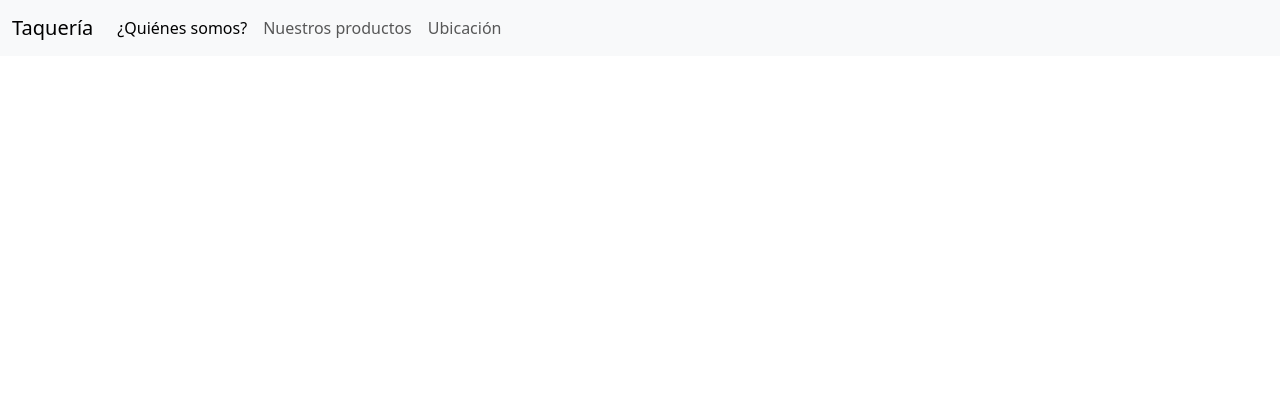
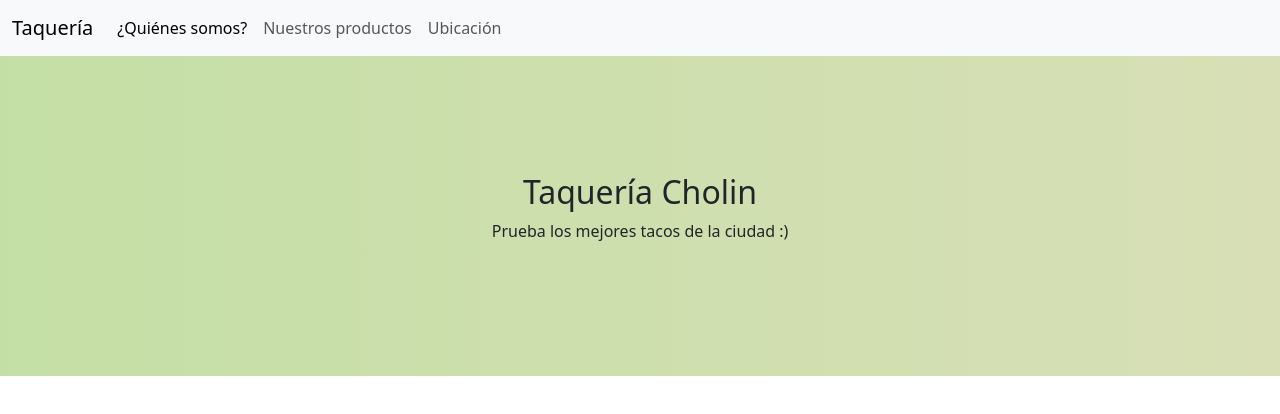
Before and after one commit to diegoldeve/juegos_landing, a plain HTML site: page index.html in a window 1280 px wide. Drawn offline with nearby package versions, Linux system fonts and the light colour scheme.

Commit message:
Agregué css y cover

```diff
--- a/index.html
+++ b/index.html
@@ -4,7 +4,8 @@
     <meta charset="utf-8">
     <meta name="viewport" content="width=device-width, initial-scale=1">
     <title>Taquería Cholin</title>
-    <link href="https://cdn.jsdelivr.net/npm/bootstrap@5.3.0-alpha3/dist/css/bootstrap.min.css" rel="stylesheet" integrity="sha384-KK94CHFLLe+nY2dmCWGMq91rCGa5gtU4mk92HdvYe+M/SXH301p5ILy+dN9+nJOZ" crossorigin="anonymous">
+    <link rel="stylesheet" href="styles.css">
+		<link href="https://cdn.jsdelivr.net/npm/bootstrap@5.3.0-alpha3/dist/css/bootstrap.min.css" rel="stylesheet" integrity="sha384-KK94CHFLLe+nY2dmCWGMq91rCGa5gtU4mk92HdvYe+M/SXH301p5ILy+dN9+nJOZ" crossorigin="anonymous">
   </head>
   <body>
     <header>
@@ -30,6 +31,10 @@
 				</div>
 			</nav>
     </header>
+		<div class="cover">
+			<h2>Taquería Cholin</h2>
+			<p>Prueba los mejores tacos de la ciudad :)</p>
+		</div>
     <script src="https://cdn.jsdelivr.net/npm/bootstrap@5.3.0-alpha3/dist/js/bootstrap.bundle.min.js" integrity="sha384-ENjdO4Dr2bkBIFxQpeoTz1HIcje39Wm4jDKdf19U8gI4ddQ3GYNS7NTKfAdVQSZe" crossorigin="anonymous"></script>
   </body>
 </html>
--- a/styles.css
+++ b/styles.css
@@ -0,0 +1,15 @@
+*{
+    padding: 0;
+    margin: 0;
+    box-sizing: border-box;
+}
+.cover{
+    display: flex;
+    flex-flow: column;
+    justify-content: center;
+    align-items: center;
+    text-align: center;
+    width: 100%;
+    height: 40vh;
+    background: linear-gradient(to left, #d8dfb6, #c4dfa6);
+}
```
